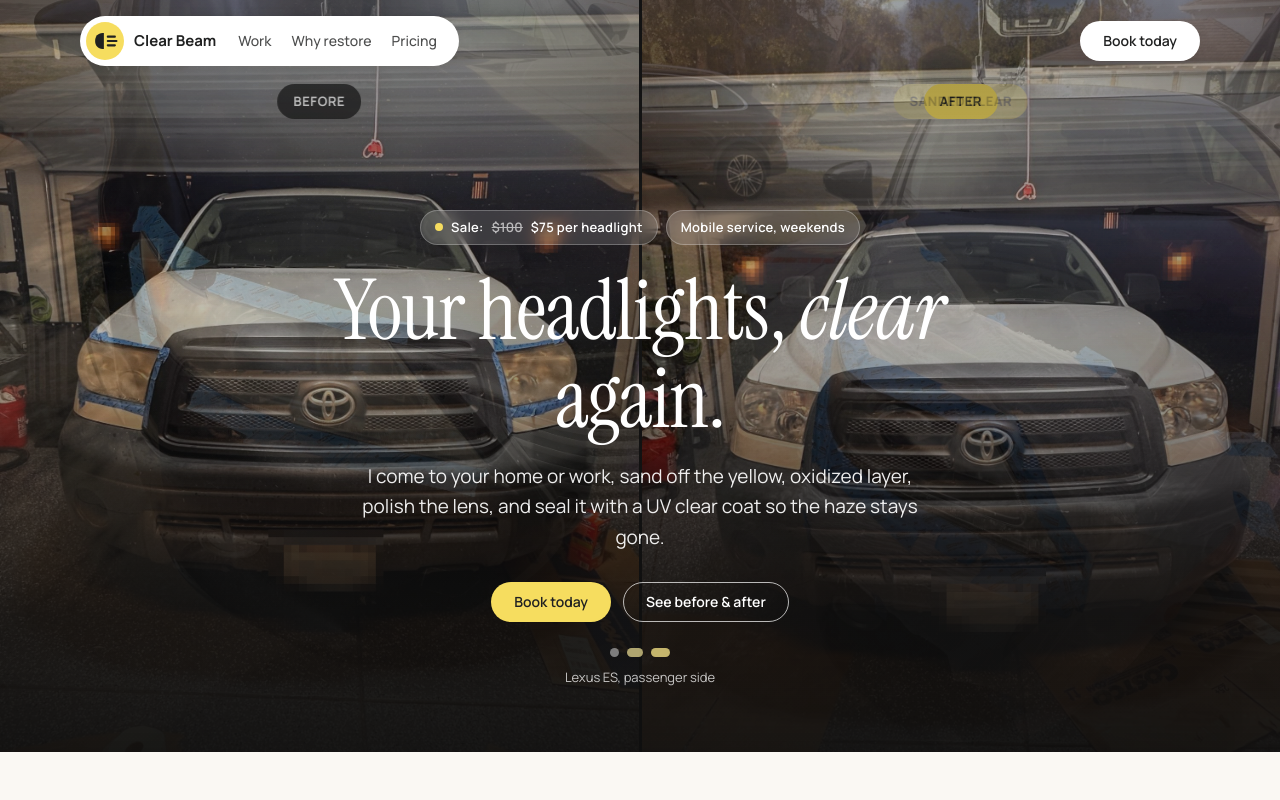
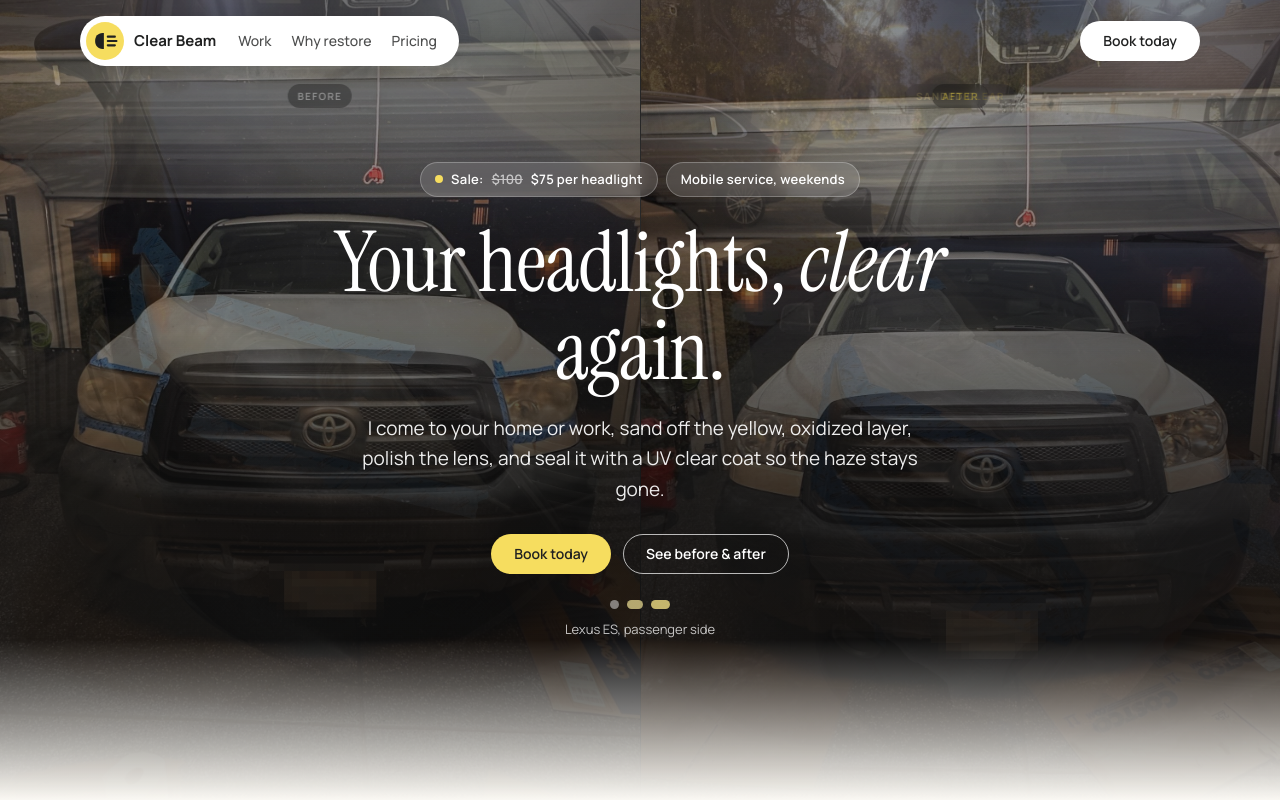
Before and after one commit to emkon7-ux/headlight-restoration, a plain HTML site: page index.html in a window 1280 px wide. Shown: the top 800 px of the page. Drawn offline with Linux system fonts and the light colour scheme.

Commit message:
Full-screen hero with subtler labels, fading into Recent work
Co-Authored-By: Claude Opus 5.5 <noreply@anthropic.com>

```diff
--- a/index.html
+++ b/index.html
@@ -89,11 +89,11 @@
 
   /* Hero */
   .hero {
-    position: relative; min-height: 94vh; display: grid; place-items: end center;
+    position: relative; min-height: 100vh; min-height: 100svh; display: grid; place-items: end center;
     text-align: center; color: #fff; overflow: hidden; background: #151515;
   }
   .hero-split {
-    position: absolute; inset: 0; display: grid; grid-template-columns: 1fr 1fr; gap: 3px;
+    position: absolute; inset: 0; display: grid; grid-template-columns: 1fr 1fr; gap: 1px; background: rgba(255,255,255,.12);
     opacity: 0; transition: opacity .6s ease;
   }
   .hero-split.active { opacity: 1; }
@@ -106,12 +106,19 @@
   .hero-caption { font-size: 13px; opacity: .75; margin-top: 10px; }
   .hero-split figure { position: relative; margin: 0; overflow: hidden; }
   .hero-split img { width: 100%; height: 100%; object-fit: cover; object-position: 70% 55%; }
-  .hero-split .tag { white-space: nowrap; top: 84px; left: 50%; transform: translateX(-50%); font-size: 13px; padding: 7px 16px; }
+  .hero-split .tag {
+    white-space: nowrap; top: 84px; left: 50%; transform: translateX(-50%);
+    font-size: 10px; letter-spacing: .12em; padding: 4px 10px;
+    background: rgba(15,15,15,.35); color: rgba(255,255,255,.75); backdrop-filter: blur(4px);
+  }
+  .hero-split .tag.after { background: rgba(15,15,15,.35); color: var(--accent); }
   .hero::after {
     content: ""; position: absolute; inset: 0; pointer-events: none;
-    background: linear-gradient(180deg, rgba(15,15,15,.25) 0%, rgba(15,15,15,0) 30%, rgba(15,15,15,.2) 50%, rgba(15,15,15,.88) 82%, rgba(15,15,15,.95) 100%);
+    background: linear-gradient(180deg,
+      rgba(15,15,15,.4) 0%, rgba(15,15,15,.15) 22%, rgba(15,15,15,.5) 45%,
+      rgba(15,15,15,.82) 66%, rgba(15,15,15,.85) 80%, var(--bg) 100%);
   }
-  .hero-inner { position: relative; z-index: 1; padding: 0 16px 64px; max-width: 820px; }
+  .hero-inner { position: relative; z-index: 1; padding: 0 16px 20vh; max-width: 820px; }
   .badge {
     display: inline-flex; align-items: center; gap: 8px;
     padding: 6px 14px; border-radius: 200px;
@@ -286,7 +293,8 @@
     .price-main, .price-side { padding: 32px 26px; }
   }
   @media (max-width: 720px) {
-    .hero-split { bottom: 36%; }
+    .hero-split { top: -22%; } /* photos still fill the screen; headlights sit higher, above the text */
+    .hero-split .tag { top: calc(18% + 84px); } /* cancels the shift so labels stay under the nav */
     .nav-links { display: none; }
     .nav-pill { padding-right: 16px; }
     section { padding: 72px 0; }
```
